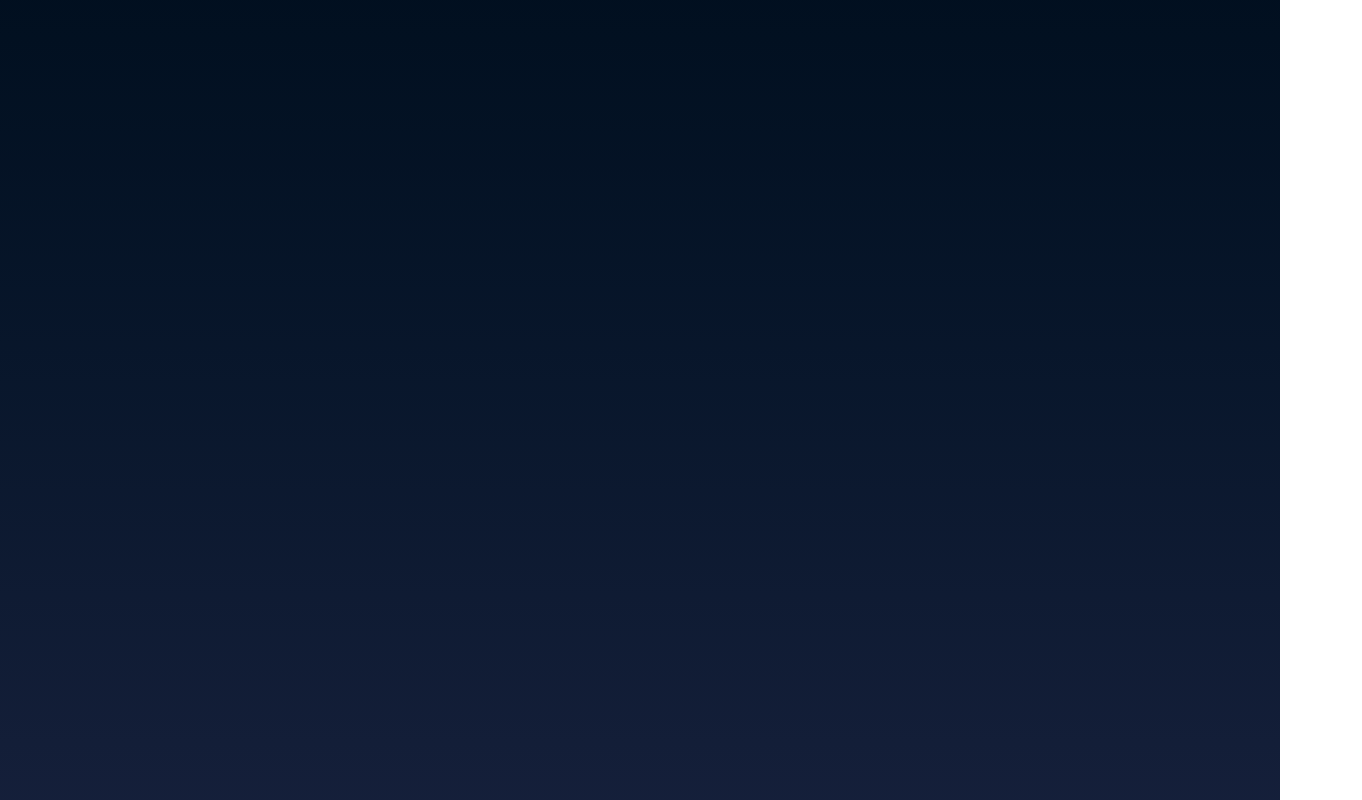
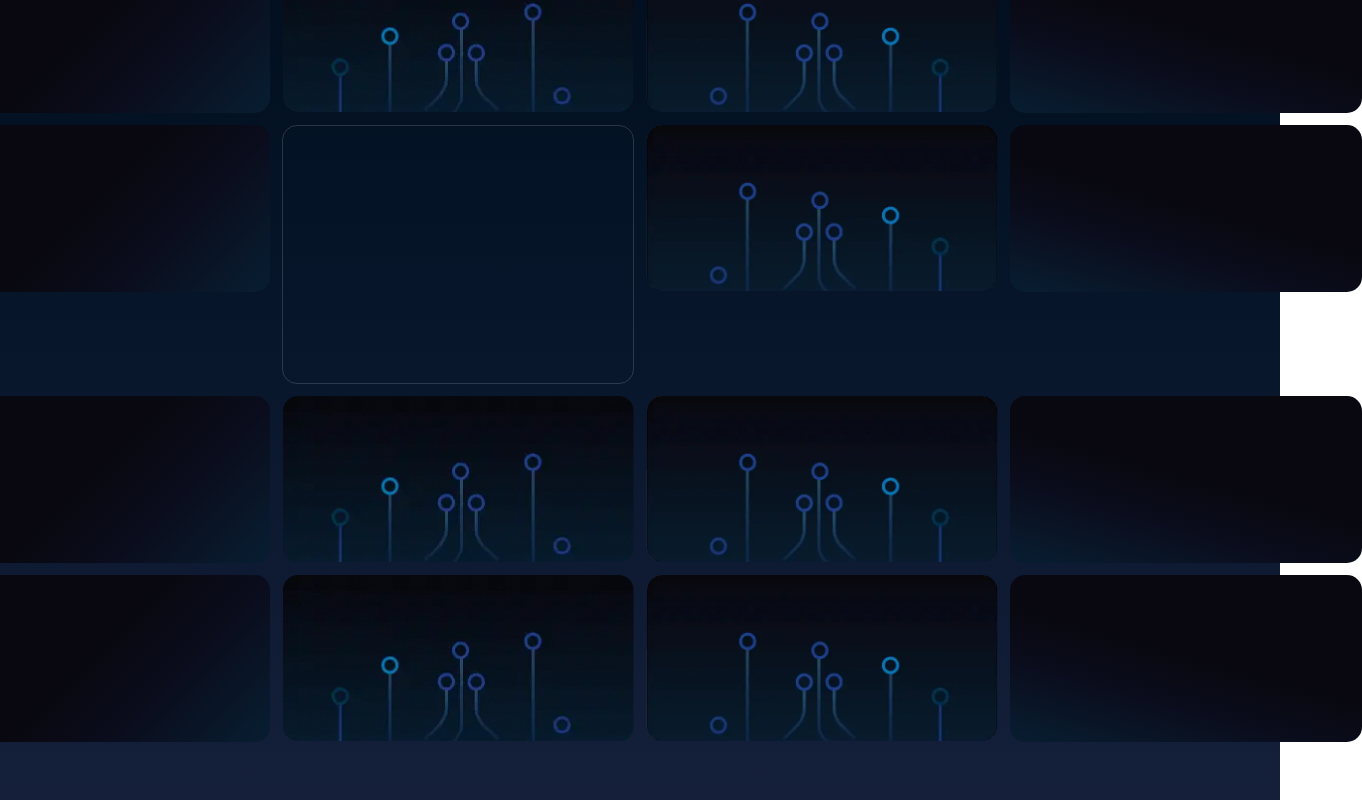
Before and after one commit to Mohfazam/REDUCATE, a Next.js app: page / in a window 1280 px wide. Shown: the part 1740-2540 px from the top of the page, 1362 px wide, since content can reach past the window. Built offline with nearby package versions, Linux system fonts and the light colour scheme.

Commit message:
Features Grid

```diff
--- a/app/Components/Features.tsx
+++ b/app/Components/Features.tsx
@@ -1,21 +1,123 @@
 export const Features = () => {
-    return(
+    return (
         <div className="w-full h-[1014px] flex flex-col items-center bg-gradient-to-b from-[#000D1C] to-[#17213D]">
-            <div className="w-[555px] h-[86px]  gap-[8px] flex flex-col items-center">
+            <div className="w-[555px] h-[86px]  gap-[8px] flex flex-col items-center mb-4 -mt-8">
                 <div className="h-[21px] mt-[6px] flex gap-3">
                     <img src="./Features_Icon.webp" alt="features" draggable="false" />
                     <span className="text-[#34C4FF] font-medium text-[18px] leading-[30px]">key Features</span>
                 </div>
 
                 <div className="w-[555px] h-[48px] font-semibold text-[48px] leading-[48px] flex">
-                    <p className="text-[#FFFFFF]">What Makes Us &nbsp;</p>
+                    <p className="text-[#FFFFFF]">What Makes Us&nbsp;</p>
                     <p className="bg-gradient-to-r from-[#1664D8] via-[#8CD7F7] to-[#1664D8] text-transparent bg-clip-text">Special</p>
                 </div>
             </div>
 
-            <div>
-                Grid
+            <div className="flex flex-col gap-3">
+                <div className="w-full rounded-[15px] flex gap-3 justify-center">
+                    <First />
+                    <Second />
+                    <Third />
+                    <Fourth />
+                </div>
+
+                <div className="w-full rounded-[15px] flex gap-3 justify-center">
+                    <First />
+                    <Sixth />
+                    <Third />
+                    <Fourth />
+                </div>
+
+                <div className="w-full rounded-[15px] flex gap-3 justify-center">
+                    <First />
+                    <Second />
+                    <Third />
+                    <Fourth />
+                </div>
+
+                <div className="w-full rounded-[15px] flex gap-3 justify-center">
+                    <First />
+                    <Second />
+                    <Third />
+                    <Fourth />
+                </div>
             </div>
         </div>
     )
 }
+
+const First = () => {
+    return (
+        <div
+            className="w-[352px] h-[167px] rounded-[15px]"
+            style={{
+                background: `linear-gradient(315deg, rgba(0, 52, 82, 0.4) 4.57%, rgba(0, 16, 52, 0.2) 30.65%, rgba(0, 0, 0, 0.32) 52%), #0D0C17`,
+            }}
+        />
+    );
+};
+
+const Second = () => {
+    return (
+        <div className="w-[352px] h-[167px] rounded-[15px]" >
+            <img src="./Features_Grid_Second.webp" alt="Features_Grid_Second" draggable="false" />
+        </div>
+    );
+}
+
+const Third = () => {
+    return (
+        <div className="w-[352px] h-[167px] rounded-[15px]" >
+            <img src="./Features_Grid_Third.webp" alt="Features_Grid_Third" draggable="false" />
+        </div>
+    );
+}
+
+
+const Fourth = () => {
+    return (
+        <div
+            className="w-[352px] h-[167px] rounded-[15px]"
+            style={{
+                background: `linear-gradient(15.6deg, rgba(0, 52, 82, 0.4) 4.57%, rgba(0, 16, 52, 0.2) 30.65%, rgba(0, 0, 0, 0.32) 52%), #0D0C17`,
+            }}
+        />
+    );
+};
+
+const Sixth = () => {
+    return(
+        <div className="w-[352px] h-[259px] rounded-[15px] border-[0.75px] border-[#FFFFFF26]">
+            <div>
+                <div className="">
+
+                </div>
+            </div>
+        </div>
+    )
+}
+
+
+
+const Thirteen = () => {
+    return (
+        <div
+            className="w-[352px] h-[167px] rounded-[15px]"
+            style={{
+                background: `linear-gradient(225deg, rgba(0, 52, 82, 0.4) 4.57%, rgba(0, 16, 52, 0.2) 30.65%, rgba(0, 0, 0, 0.32) 52%), #0D0C17`,
+            }}
+        />
+    );
+};
+
+
+const Sixteen = () => {
+    return (
+        <div
+            className="w-[352px] h-[167px] rounded-[15px]"
+            style={{
+                background: `linear-gradient(120.6deg, rgba(0, 52, 82, 0.4) 4.57%, rgba(0, 16, 52, 0.2) 30.65%, rgba(0, 0, 0, 0.32) 52%), #0D0C17`,
+            }}
+        />
+    )
+}
--- a/app/Components/IntroSection.tsx
+++ b/app/Components/IntroSection.tsx
@@ -5,7 +5,6 @@ export const IntroSection = () => {
     return(
         <div className="flex justify-center w-full h-[780px] bg-[#000E1C] ">
             <CardV1 />
-
             <DualCard />
         </div>
     )
```
Also changed, not shown: public/Features_Grid_Second.webp (added), public/Features_Grid_Third.webp (added).
